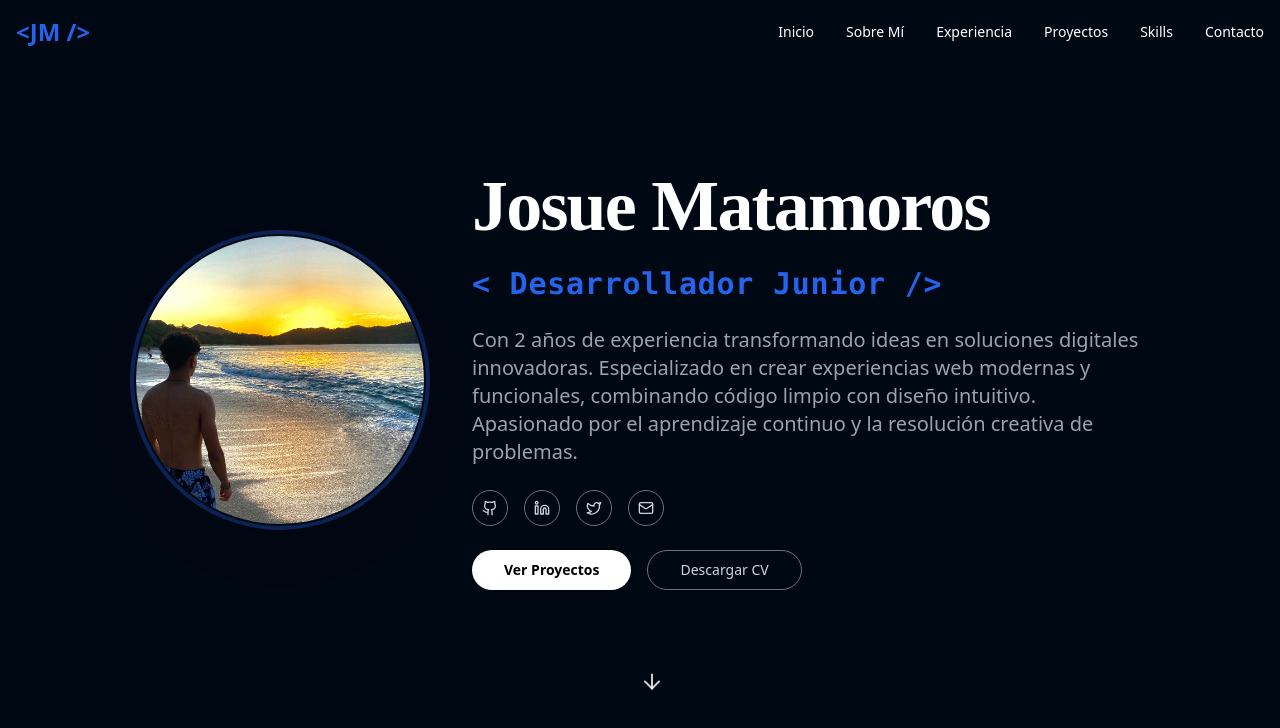
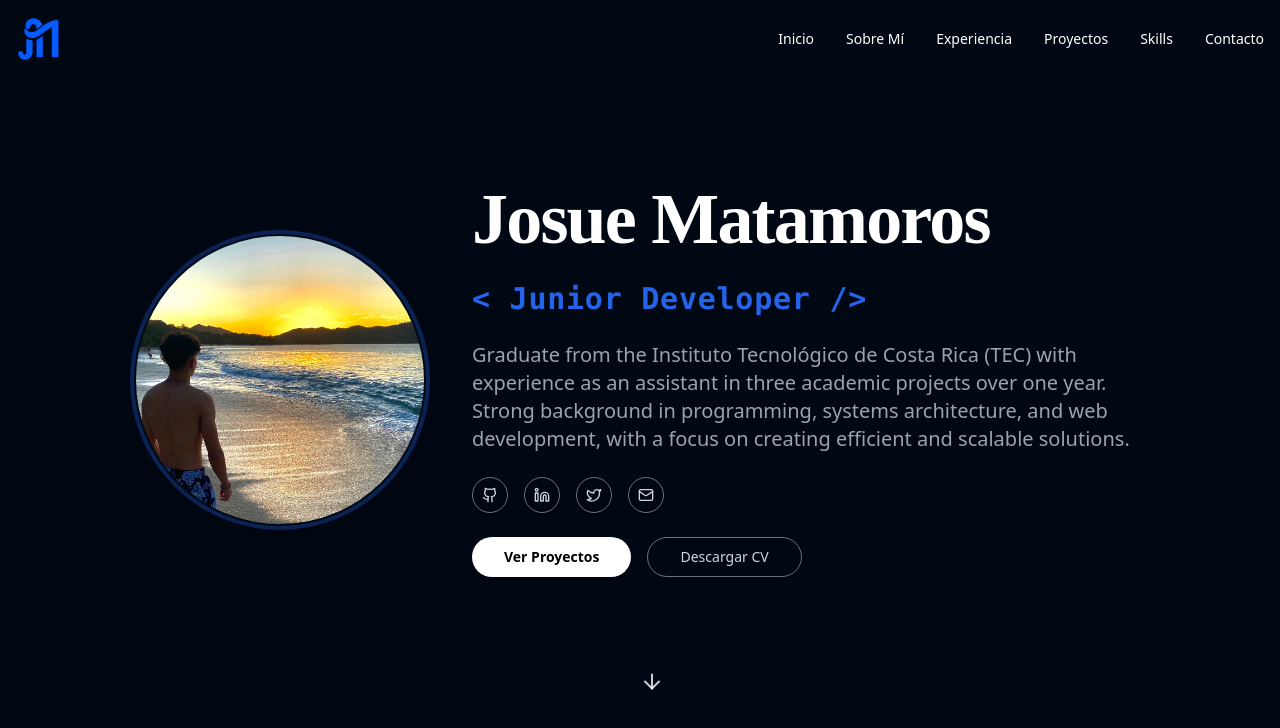
Before and after one commit to JosueMatamoros/Porfolio, a Next.js app: page / in a window 1280 px wide. Shown: the top 728 px of the page. Built offline with nearby package versions, Linux system fonts and the light colour scheme.

Commit message:
feat: logo added and new text animation

```diff
--- /dev/null
+++ b/src/components/common/TypewriterSubtitle.jsx
@@ -0,0 +1,84 @@
+"use client";
+
+import { useEffect, useState } from "react";
+import { motion } from "framer-motion";
+
+export default function TypewriterSubtitle() {
+  const fullText = "< Junior Developer />";        // Final text that will be typed out
+  const wrongCharIndex = fullText.length - 2;      // Index before "/>"
+  const typingSpeed = 100;                         // Normal typing speed
+  const correctionSpeed = 120;                     // Speed for correction steps
+
+  const [displayedText, setDisplayedText] = useState("");
+  const [cursorVisible, setCursorVisible] = useState(true);
+  const [errorMode, setErrorMode] = useState(false); // Controls underline error state
+
+  useEffect(() => {
+    const steps = [];
+
+    // 1. Type the text up to the point just before the error
+    for (let i = 0; i < wrongCharIndex; i++) {
+      steps.push({ text: fullText.slice(0, i + 1), delay: typingSpeed });
+    }
+
+    // 2. Type the wrong character ">" (typo)
+    steps.push({ text: fullText.slice(0, wrongCharIndex) + ">", delay: typingSpeed });
+
+    // 3. Wait a bit before showing the underline error
+    steps.push({ action: "activateError", delay: 500 });
+
+    // 4. Pause to let the underline show
+    steps.push({ action: "pause", delay: 800 });
+
+    // 5. Delete the wrong ">" and remove the underline
+    steps.push({ text: fullText.slice(0, wrongCharIndex), delay: correctionSpeed, clearError: true });
+
+    // 6. Type "/" and then ">"
+    steps.push({ text: fullText.slice(0, wrongCharIndex) + "/", delay: correctionSpeed });
+    steps.push({ text: fullText, delay: correctionSpeed });
+
+    // 7. Hide the cursor
+    steps.push({ action: "hideCursor", delay: 400 });
+
+    // Execute all steps in sequence
+    let totalDelay = 0;
+    steps.forEach((step) => {
+      totalDelay += step.delay || 0;
+      setTimeout(() => {
+        if (step.text !== undefined) setDisplayedText(step.text);
+        if (step.action === "activateError") setErrorMode(true);
+        if (step.clearError) setErrorMode(false);
+        if (step.action === "hideCursor") setCursorVisible(false);
+      }, totalDelay);
+    });
+  }, []);
+
+  return (
+    <div
+      className="
+        text-2xl md:text-3xl font-semibold text-primary font-mono
+        tracking-wide whitespace-nowrap inline-flex
+        leading-[1.6] pt-[2px]
+      "
+    >
+      {/* Text with conditional underline on the last ">" when in error mode */}
+      <span
+        dangerouslySetInnerHTML={{
+          __html: errorMode
+            ? displayedText.replace(
+                />$/,
+                '<span class="underline decoration-red-500 [text-decoration-style:wavy] underline-offset-6 decoration-2">&gt;</span>'
+              )
+            : displayedText,
+        }}
+      />
+
+      {/* Blinking cursor */}
+      <motion.span
+        animate={{ opacity: cursorVisible ? 1 : 0 }}
+        transition={{ duration: 0.4, repeat: cursorVisible ? Infinity : 0, repeatType: "reverse" }}
+        className="inline-block border-r-2 border-primary"
+      />
+    </div>
+  );
+}
--- a/src/components/layout/HeaderComponet.jsx
+++ b/src/components/layout/HeaderComponet.jsx
@@ -3,6 +3,7 @@
 import { useState, useEffect } from "react";
 import { Menu, X } from "lucide-react";
 import { Button } from "@/components/ui/button";
+import  Image  from "next/image";
 
 export default function HeaderComponent() {
   const [isScrolled, setIsScrolled] = useState(false);
@@ -34,11 +35,14 @@ export default function HeaderComponent() {
       <div className="max-w-7xl mx-auto px-4 py-4">
         <div className="flex items-center justify-between">
           {/* Logo */}
-          <a
-            href="#hero"
-            className="text-2xl font-bold text-primary hover:text-secondary transition-colors"
-          >
-            {"<JM />"}
+         <a href="#hero" className="flex items-center gap-2">
+            <Image
+              src="/logo.png" // ← Asegúrate de poner tu logo aquí dentro de la carpeta /public
+              alt="Logo JM"
+              width={45}
+              height={45}
+              priority
+            />
           </a>
 
           {/* Navegación Desktop */}
--- a/src/components/sections/HeroSection.jsx
+++ b/src/components/sections/HeroSection.jsx
@@ -5,6 +5,7 @@ import { Github, Linkedin, Mail, Twitter, ArrowDown } from "lucide-react";
 import { Button } from "@/components/ui/button";
 import { Avatar, AvatarFallback, AvatarImage } from "@/components/ui/avatar";
 import { motion } from "framer-motion";
+import TypewriterSubtitle from "../common/TypewriterSubtitle";
 
 export default function HeroSection() {
   const [isVisible, setIsVisible] = useState(false);
@@ -68,21 +69,7 @@ export default function HeroSection() {
             >
               Josue Matamoros
             </motion.h1>
-            {/* Subtítulo con máquina de escribir precisa */}
-            <motion.p
-              className={`text-2xl md:text-3xl font-semibold text-primary font-mono tracking-wide overflow-hidden whitespace-nowrap ${
-                isTypingFinished ? "border-none" : "border-r-2 border-primary"
-              }`}
-              initial={{ width: 0 }}
-              animate={{ width: `${subtitle.length + 1}ch` }} // ← ancho exacto según el texto
-              transition={{
-                duration: 5, // más lento
-                ease: "easeOut",
-                onComplete: () => setIsTypingFinished(true), // quita el cursor al terminar
-              }}
-            >
-              {subtitle}
-            </motion.p>
+            <TypewriterSubtitle/>
             <motion.p
               variants={fadeInUp}
               initial="hidden"
@@ -90,11 +77,8 @@ export default function HeroSection() {
               transition={{ duration: 0.7, delay: 0.4 }}
               className="text-lg md:text-xl text-gray-400 leading-relaxed"
             >
-              Con 2 años de experiencia transformando ideas en soluciones
-              digitales innovadoras. Especializado en crear experiencias web
-              modernas y funcionales, combinando código limpio con diseño
-              intuitivo. Apasionado por el aprendizaje continuo y la resolución
-              creativa de problemas.
+              Graduate from the Instituto Tecnológico de Costa Rica (TEC) with experience as an assistant in three academic projects over one year. Strong background in programming, systems architecture, and web development, with a focus on creating efficient and scalable solutions.
+
             </motion.p>
             {/* Redes sociales */}
             <motion.div
```
Also changed, not shown: tailwind.config.js (+3 -4 lines), public/logo.png (added), 1 other file (tests, documents, lock files or other folders).
